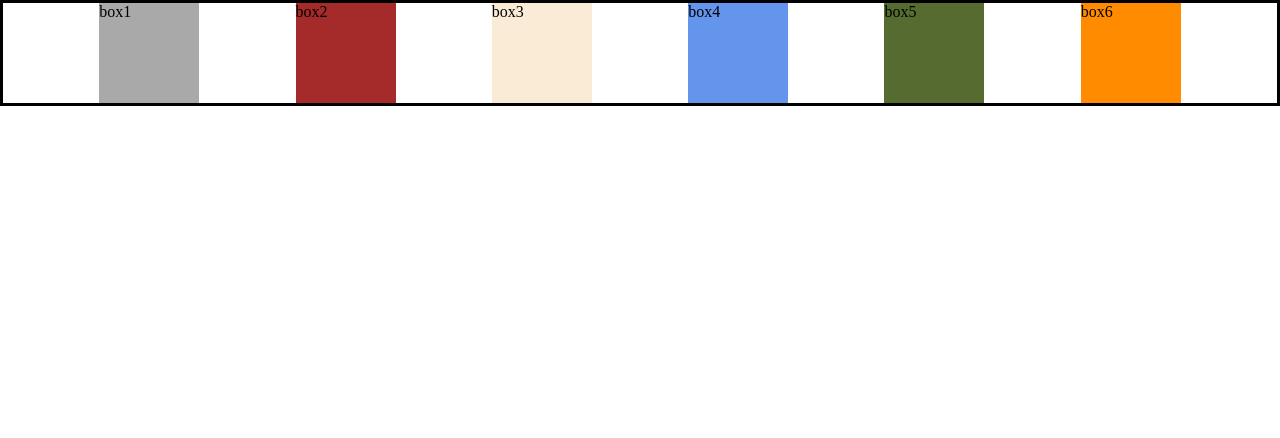
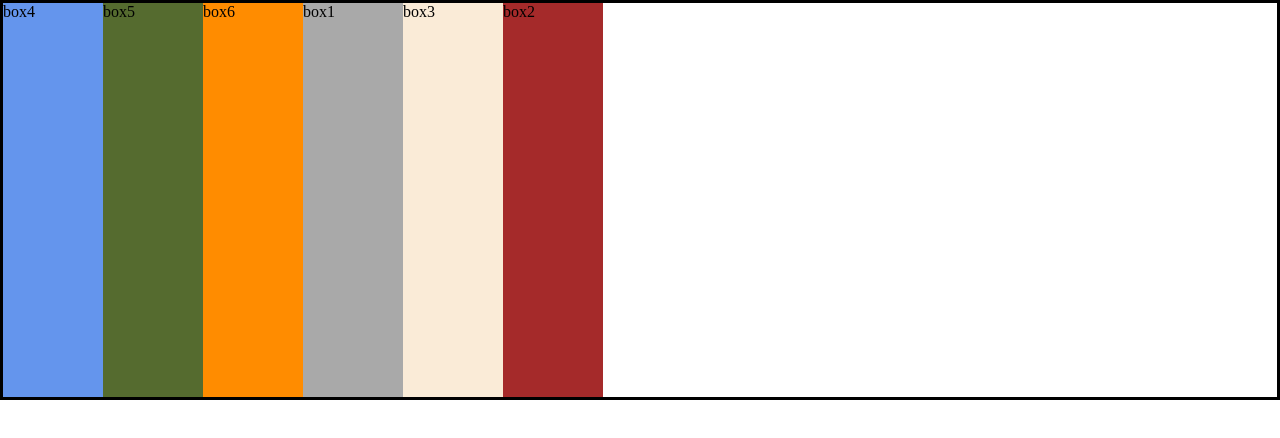
Before and after one commit to andreslond/HTML-CSS-Learning, a plain HTML site: page HTML&CSS/CSS/claseDislpayFlex/index.html in a window 1280 px wide. Drawn offline with Linux system fonts and the light colour scheme.

Commit message:
Addes DisplayFlex vertical align part 1

```diff
--- a/HTML&CSS/CSS/claseDislpayFlex/style.css
+++ b/HTML&CSS/CSS/claseDislpayFlex/style.css
@@ -25,34 +25,49 @@ body {
 
     /* Each container will be changed to the next line if the screen is shorter
     The container decide where we will watch the content.
-    Other opotio is wrap-reverse*/
-    flex-wrap: wrap;
-    /*The easy way to center things
+    Other opotio is wrap-reverse
+    flex-wrap: wrap;*/
+
+    /*The easy way to center things:
+    justify-content
     These are the vales: start, center, end,
     Also we can asign space between the elements
     space-between: Only space between the elements.
     space-around: Same space between the elements and the corners
     space-evenly: Same space between the elements and the corners, each sapce equal
+
+    justify-content: space-evenly;
     */
-    justify-content: space-evenly;
 
+    height: 50vh;
+    /*Vertical Aligment
+    options:
+        flex-start
+        flex-end
+        center
+        stretch
+        baseline*/
+    align-items: stretch;
 }
 
 .box {
     width: 10rem;
-    height: 10rem;
+
 }
 
 .box1 {
     background-color: darkgrey;
+    order:1
 }
 
 .box2 {
     background-color: brown;
+    order: 6;
 }
 
 .box3 {
     background-color: antiquewhite;
+    order:4;
 }
 
 .box4 {
```
